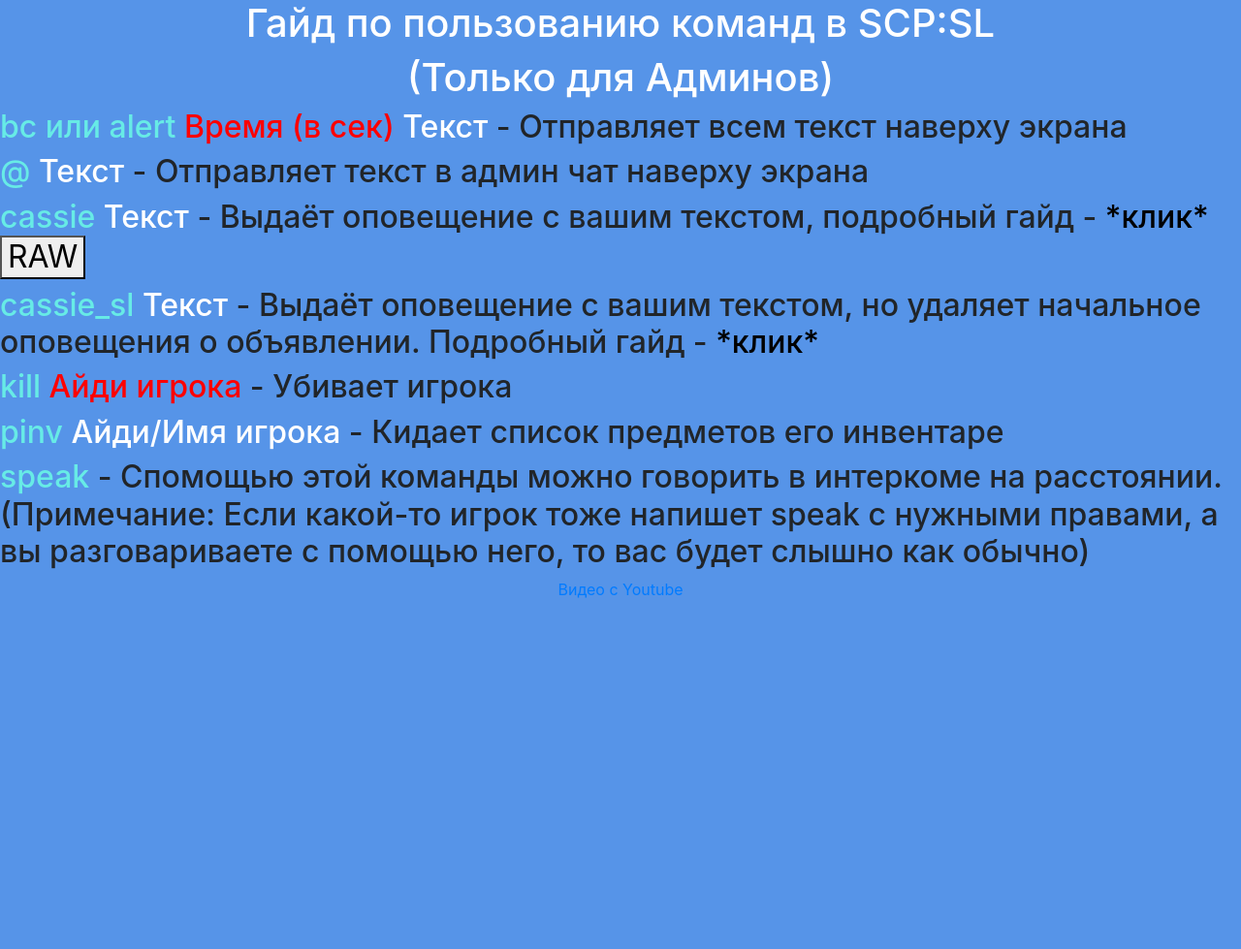
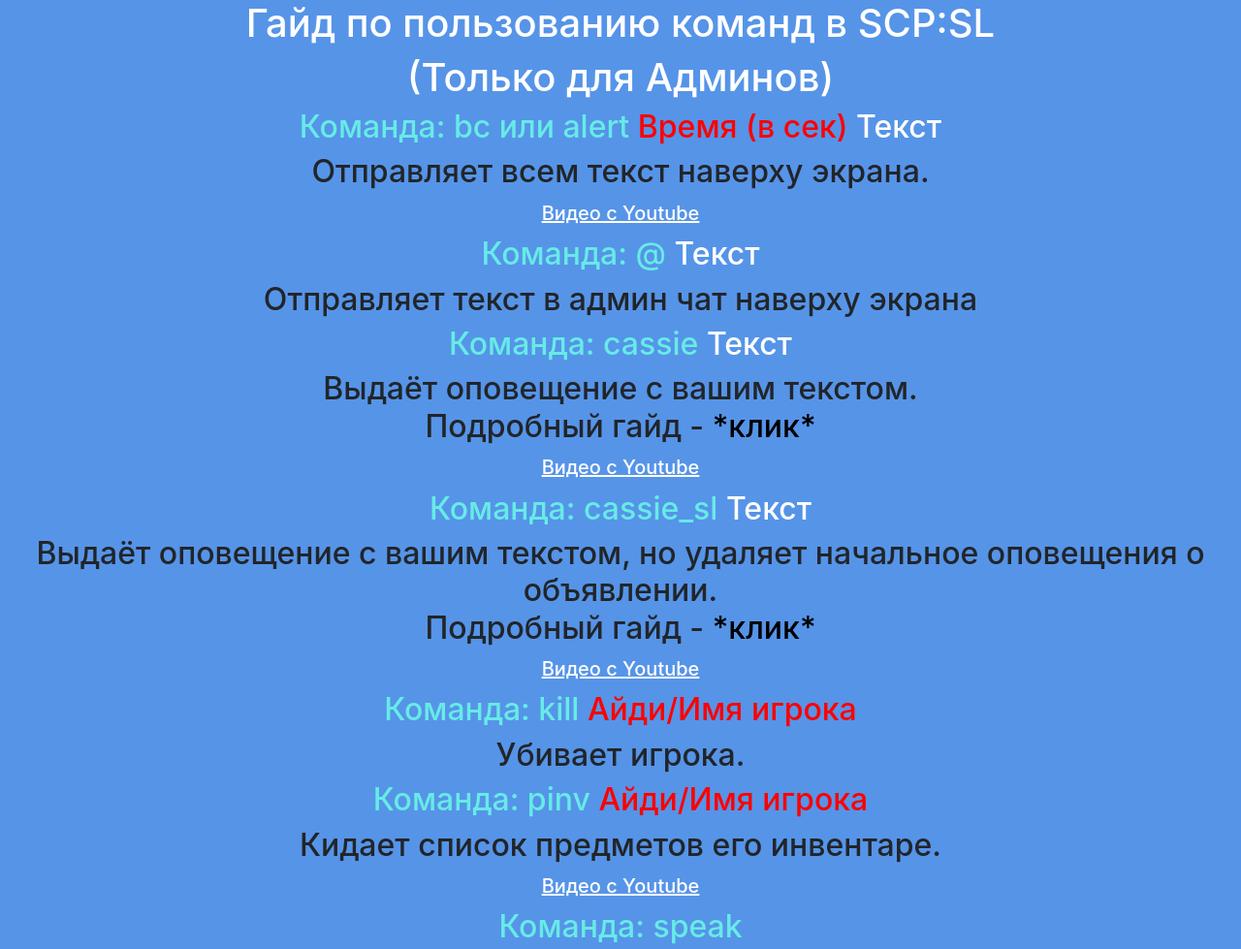
Before and after one commit to Rysik5318/rysik5318.github.io, a plain HTML site: page test1/index.html in a window 1280 px wide. Shown: the top 979 px of the page at 97% size. Before the commit the page ends 800 px from the top, so only its background shows below. Drawn offline with Linux system fonts and the light colour scheme.

Commit message:
Add files via upload

```diff
--- a/test1/assets/css/style.css
+++ b/test1/assets/css/style.css
@@ -14,3 +14,7 @@
 .text {
   color: #ffffff;
 }
+.youtube_text {
+  font-size: 20px;
+  color: white;
+}
--- a/test1/index.html
+++ b/test1/index.html
@@ -17,12 +17,12 @@
 <body>
 	<h1>Гайд по пользованию команд в SCP:SL</h1>
 	<h1>(Только для Админов)</h1>
-<h2><span class="cmd">bc или alert</span> <span class="cmdtext">Время (в сек)</span> <span class="text">Текст</span> - Отправляет всем текст наверху экрана</h2>
-<h2><span class="cmd">@</span> <span class="text">Текст</span> - Отправляет текст в админ чат наверху экрана</h2>
-<h2><span class="cmd">cassie</span> <span class="text">Текст</span> - Выдаёт оповещение с вашим текстом, подробный гайд - <a style="text-decoration: none; color: black;" target="_blank" href="https://steamcommunity.com/sharedfiles/filedetails/?id=2220087668">*клик*</a> <a href=""><button>RAW</button></a></h2>
-<h2><span class="cmd">cassie_sl</span> <span class="text">Текст</span> - Выдаёт оповещение с вашим текстом, но удаляет начальное оповещения о объявлении. Подробный гайд - <a style="text-decoration: none; color: black;" target="_blank" href="https://steamcommunity.com/sharedfiles/filedetails/?id=2220087668">*клик*</a></h2>
-<h2><span class="cmd">kill</span> <span class="cmdtext">Айди игрока</span> - Убивает игрока </h2>
-<h2><span class="cmd">pinv</span> <span class="text">Айди/Имя игрока</span> - Кидает список предметов его инвентаре</h2>
-<h2><span class="cmd">speak</span> - Спомощью этой команды можно говорить в интеркоме на расстоянии. (Примечание: Если какой-то игрок тоже напишет speak с нужными правами, а вы разговариваете с помощью него, то вас будет слышно как обычно)</h2>
+<h2 style="text-align: center"><span class="cmd">Команда: bc или alert</span> <span class="cmdtext">Время (в сек)</span> <span class="text">Текст</span></h2><h2 style="text-align: center">Отправляет всем текст наверху экрана.<br><a style="text-decoration: underline;" class="fancybox-media youtube_text" href="https://www.youtube.com/embed/CZ8DHt4cI78?version=3&enablejsapi=1&color=red&showinfo=0&vq=highres&modestbranding=1&buffering=0&loop=0&rel=0">Видео с Youtube</a></h2>
+<h2 style="text-align: center"><span class="cmd">Команда: @</span> <span class="text">Текст</span></h2><h2 style="text-align: center">Отправляет текст в админ чат наверху экрана</h2>
+<h2 style="text-align: center"><span class="cmd">Команда: cassie</span> <span class="text">Текст</span></h2><h2 style="text-align: center">Выдаёт оповещение с вашим текстом.<br>Подробный гайд - <a style="text-decoration: none; color: black;" target="_blank" href="https://steamcommunity.com/sharedfiles/filedetails/?id=2220087668">*клик*</a><br><a style="text-decoration: underline;" class="fancybox-media youtube_text" href="https://www.youtube.com/embed/sO2A5zuSYVc?version=3&enablejsapi=1&color=red&showinfo=0&vq=highres&modestbranding=1&buffering=0&loop=0&rel=0">Видео с Youtube</a></h2>
+<h2 style="text-align: center"><span class="cmd">Команда: cassie_sl</span> <span class="text">Текст</span></h2><h2 style="text-align: center">Выдаёт оповещение с вашим текстом, но удаляет начальное оповещения о объявлении. <br>Подробный гайд - <a style="text-decoration: none; color: black;" target="_blank" href="https://steamcommunity.com/sharedfiles/filedetails/?id=2220087668">*клик*</a><br><a style="text-decoration: underline;" class="fancybox-media youtube_text" href="https://www.youtube.com/embed/71MJ9SmkVPM?version=3&enablejsapi=1&color=red&showinfo=0&vq=highres&modestbranding=1&buffering=0&loop=0&rel=0">Видео с Youtube</a></h2>
+<h2 style="text-align: center"><span class="cmd">Команда: kill</span> <span class="cmdtext">Айди/Имя игрока</span></h2><h2 style="text-align: center">Убивает игрока. </h2>
+<h2 style="text-align: center"><span class="cmd">Команда: pinv</span> <span class="cmdtext">Айди/Имя игрока</span></h2><h2 style="text-align: center">Кидает список предметов его инвентаре.<br><a style="text-decoration: underline;" class="fancybox-media youtube_text" href="https://www.youtube.com/embed/f87h4A3HoVA?version=3&enablejsapi=1&color=red&showinfo=0&vq=highres&modestbranding=1&buffering=0&loop=0&rel=0">Видео с Youtube</a></h2>
+<h2 style="text-align: center"><span class="cmd">Команда: speak</span></h2><h2 style="text-align: center">Спомощью этой команды можно говорить в интеркоме на расстоянии. (Примечание: Если какой-то игрок тоже напишет speak с нужными правами, а вы разговариваете с помощью него, то вас будет слышно как обычно)<br><a style="text-decoration: underline;" class="fancybox-media youtube_text" href="https://www.youtube.com/embed/aYCXLoiKKgs?version=3&enablejsapi=1&color=red&showinfo=0&vq=highres&modestbranding=1&buffering=0&loop=0&rel=0">Видео с Youtube</a></h2>
 
-<div align="center"><a class="fancybox-media" href="https://www.youtube.com/embed/71MJ9SmkVPM?version=3&enablejsapi=1&color=red&showinfo=0&vq=highres&modestbranding=1&buffering=0&loop=0&rel=0">Видео с Youtube</a></div>
+<!-- <a style="text-decoration: underline;" class="fancybox-media youtube_text" href="https://www.youtube.com/embed/?version=3&enablejsapi=1&color=red&showinfo=0&vq=highres&modestbranding=1&buffering=0&loop=0&rel=0">Видео с Youtube</a> -->
```
